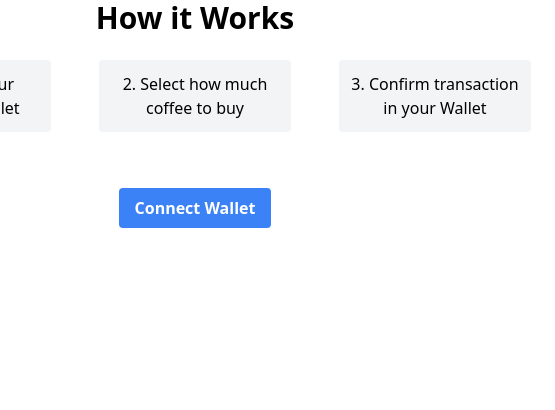
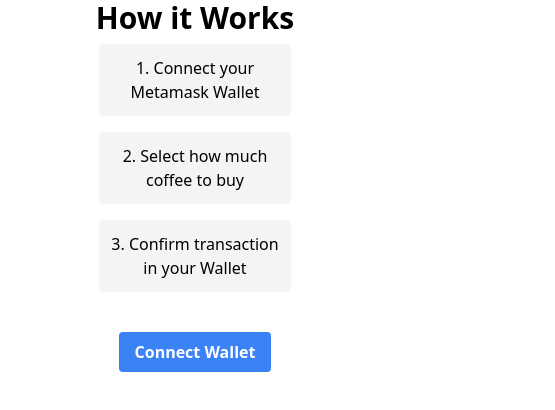
Before and after one commit to wanderdust/buymeacoffee-dapp, a Next.js app: page /connectWallet in a window 390 px wide. Shown: the top 410 px of the page, 555 px wide, since content can reach past the window. Built offline with nearby package versions, Linux system fonts and the light colour scheme.

Commit message:
Make connect screen responsive

```diff
--- a/pages/connectWallet.tsx
+++ b/pages/connectWallet.tsx
@@ -23,7 +23,7 @@ export default function ConnectWallet() {
 
     const card = (message: string) => {
         return (
-            <div className="flex flex-row bg-gray-100 w-48 rounded m-6 items-center text-center">
+            <div className="flex flex-row bg-gray-100 w-48 rounded m-2 md:m-6 items-center text-center">
                 <p className="p-3 font-normal">{message}</p>
             </div>
         )
@@ -37,7 +37,7 @@ export default function ConnectWallet() {
                 </div>
             )}
             <h1 className="text-3xl font-bold">How it Works</h1>
-            <div className="flex flex-row mb-8">
+            <div className="flex flex-col md:flex-row mb-8">
                 {card("1. Connect your Metamask Wallet")}
                 {card("2. Select how much coffee to buy")}
                 {card("3. Confirm transaction in your Wallet")}
--- a/pages/transactionList.tsx
+++ b/pages/transactionList.tsx
@@ -11,7 +11,8 @@ export default function TransactionList({ allCoffee = [] }: any) {
                             <p className="font-medium hidden md:block">Address: <span className="font-normal">{coffee.address}</span></p>
                             <p className="font-medium">Message: <span className="font-normal">{coffee.message}</span></p>
                         </div>
-                        <p className="">{coffee.timestamp.toDateString()}</p>
+                        <p className="hidden md:block">{coffee.timestamp.toDateString()}</p>
+                        <p className="md:hidden">{coffee.timestamp.toLocaleDateString()}</p>
                     </div>
                 ))}
             </div>
```
